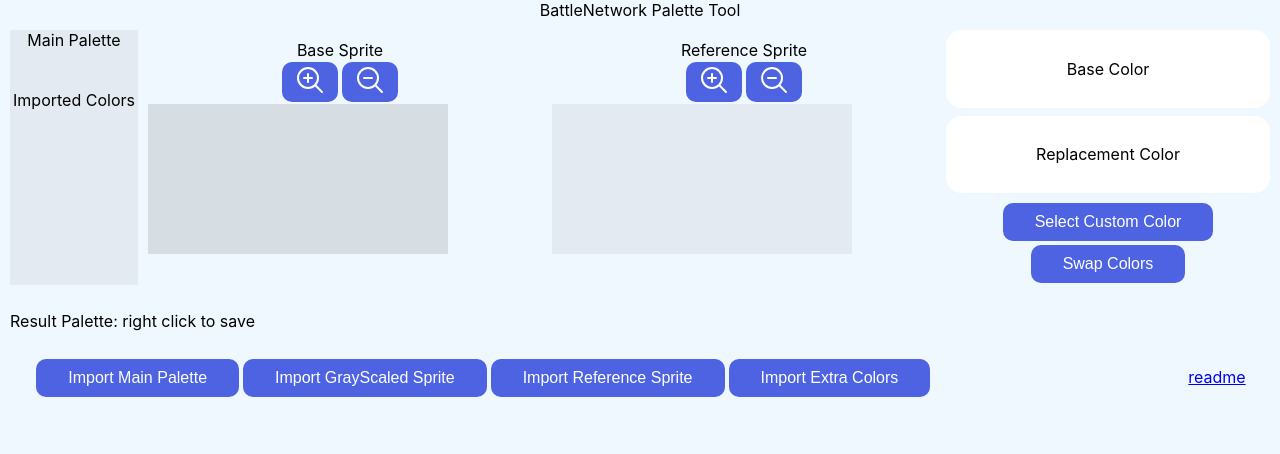
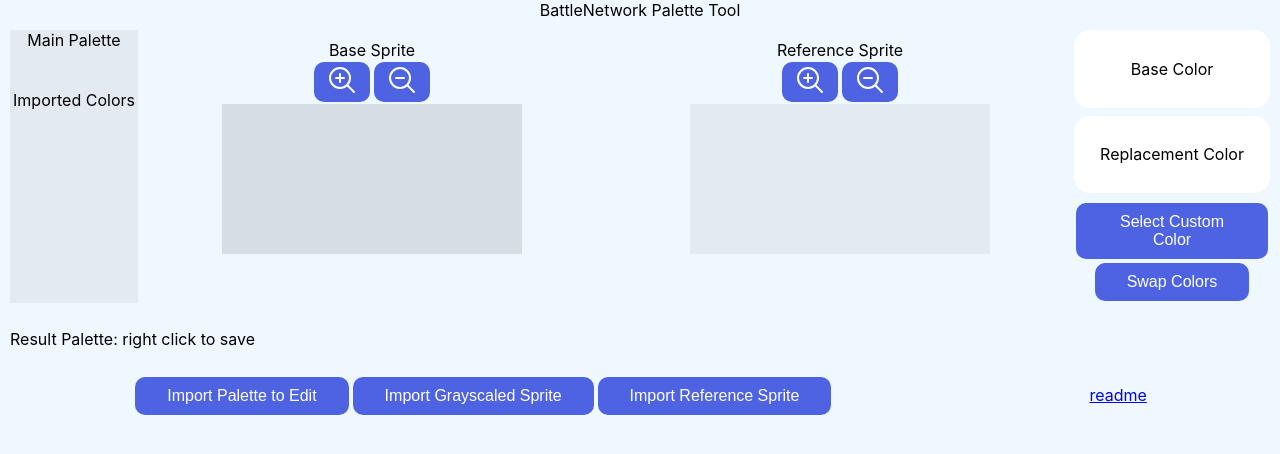
Before and after one commit to BNLouis/bn-palette-tool, a React (Create React App) app: page / in a window 1280 px wide. Shown: the top 454 px of the page. Built offline with nearby package versions, Linux system fonts and the light colour scheme.

Commit message:
ui adjustments

```diff
--- a/src/canvas/SpriteManager.ts
+++ b/src/canvas/SpriteManager.ts
@@ -33,7 +33,7 @@ export class SpriteManager {
       sourceFile = file;
     }
     let canvas = document.getElementById(canvasId) as HTMLCanvasElement;
-    canvas.style.width = "200%";
+    canvas.style.width = "100%";
     let context = canvas.getContext("2d") as CanvasRenderingContext2D;
     var img = new Image();
     img.src = URL.createObjectURL(file);
--- a/src/components/App.css
+++ b/src/components/App.css
@@ -15,7 +15,7 @@
   display: flex;
   margin: 10px;
   flex-direction: column;
-  min-width: 30vw;
+  min-width: 35vw;
 }
 
 body {
@@ -50,7 +50,7 @@ button {
 
 .sprite-inner-container {
   max-height: 16rem;
-  max-width: 16rem;
+  max-width: 100%;
 }
 
 #sprite-canvas {
--- a/src/components/FileSelect.tsx
+++ b/src/components/FileSelect.tsx
@@ -12,13 +12,13 @@ function FileSelect(props: any) {
       {/* <input type="file" accept=".png" className="file-display" ref={spritesheetProps.ref} onChange={spritesheetProps.importFile}></input>
       <button onClick={spritesheetProps.onClick}>Import SpriteSheet</button> */}
       <input type="file" accept=".png" className="file-display" ref={paletteProps.ref} onChange={paletteProps.importFile}></input>
-      <button onClick={paletteProps.onClick}>Import Main Palette</button>
+      <button onClick={paletteProps.onClick}>Import Palette to Edit</button>
       <input type="file" accept=".png" className="file-display" ref={spriteProps.ref} onChange={spriteProps.importFile}></input>
-      <button onClick={spriteProps.onClick}>Import GrayScaled Sprite</button>
+      <button onClick={spriteProps.onClick}>Import Grayscaled Sprite</button>
       <input type="file" accept=".png" className="file-display" ref={refSpriteProps.ref} onChange={refSpriteProps.importFile}></input>
       <button onClick={refSpriteProps.onClick}>Import Reference Sprite</button>
-      <input type="file" accept=".png" className="file-display" ref={extraColorProps.ref} onChange={extraColorProps.importFile}></input>
-      <button onClick={extraColorProps.onClick}>Import Extra Colors</button>
+      {/* <input type="file" accept=".png" className="file-display" ref={extraColorProps.ref} onChange={extraColorProps.importFile}></input>
+      <button onClick={extraColorProps.onClick}>Import Extra Colors</button> */}
     </>
   );
 }
--- a/src/ui/SelectedColor.css
+++ b/src/ui/SelectedColor.css
@@ -1,5 +1,5 @@
 .selected-color {
-  min-width: 10vw;
+  min-width: 5vw;
 }
 
 .color-display {
```
